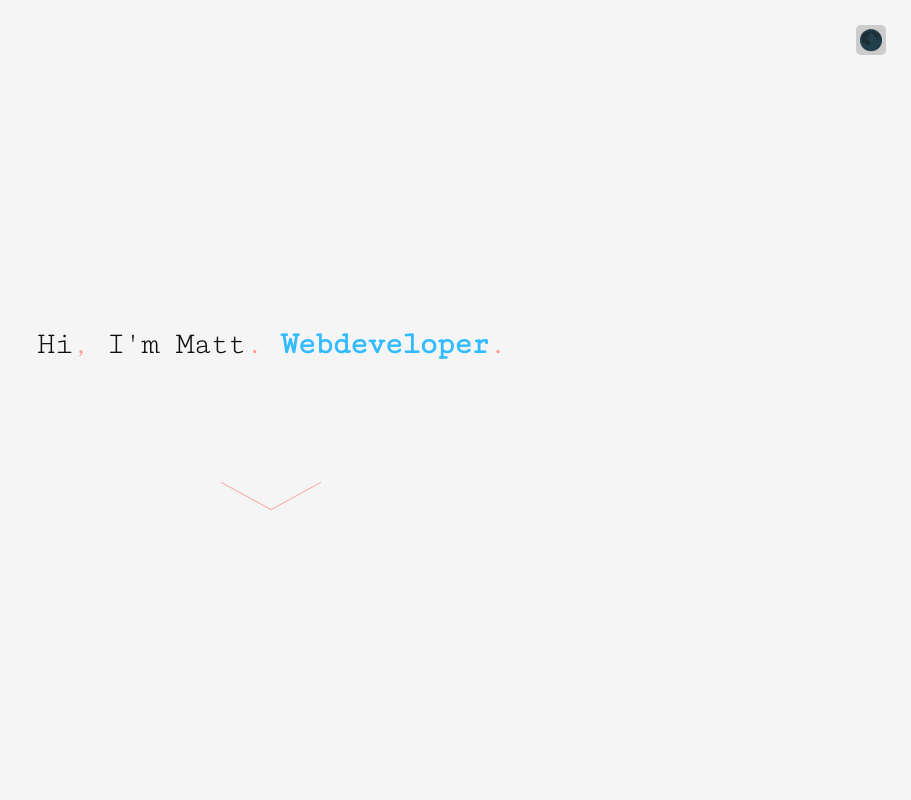
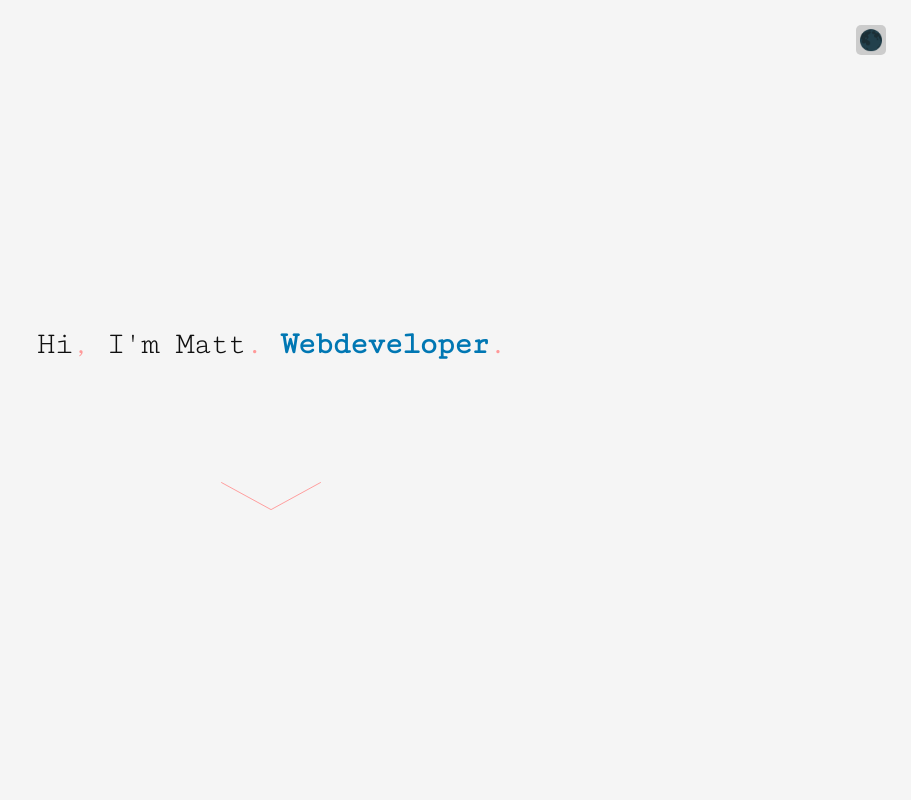
Before and after one commit to Msulecki/SyntaxError, a React (Create React App) app: page / in a window 1280 px wide. Shown: the top 800 px of the page, without its empty margins (369-1280 px from the left). Built offline with nearby package versions, Linux system fonts and the light colour scheme.

Commit message:
Change global color

```diff
--- a/src/styles/_variables.scss
+++ b/src/styles/_variables.scss
@@ -5,7 +5,7 @@
   --primary: hsl(0, 100%, 80%);
   --primary-opacity: hsla(0, 80%, 80%, 0.4);
   --primary-saturated: hsl(0, 80%, 40%);
-  --secondary: hsl(200, 100%, 60%);
+  --secondary: hsl(200, 100%, 35%);
   --secondary-opacity: hsla(200, 100%, 50%, 0.2);
   --box-shadow: 0 3px 5px hsla(0, 0%, 0%, 0.3);
 }
@@ -17,7 +17,7 @@
   --primary: hsl(0, 70%, 60%);
   --primary-opacity: hsla(0, 100%, 70%, 0.3);
   --primary-saturated: hsl(0, 80%, 80%);
-  --secondary: hsl(200, 80%, 40%);
+  --secondary: hsl(200, 100%, 60%);
   --secondary-opacity: hsla(200, 100%, 50%, 0.2);
   --box-shadow: 0 3px 10px hsla(0, 0%, 0%, 0.5);
   --img-filter: brightness(80%);
```
